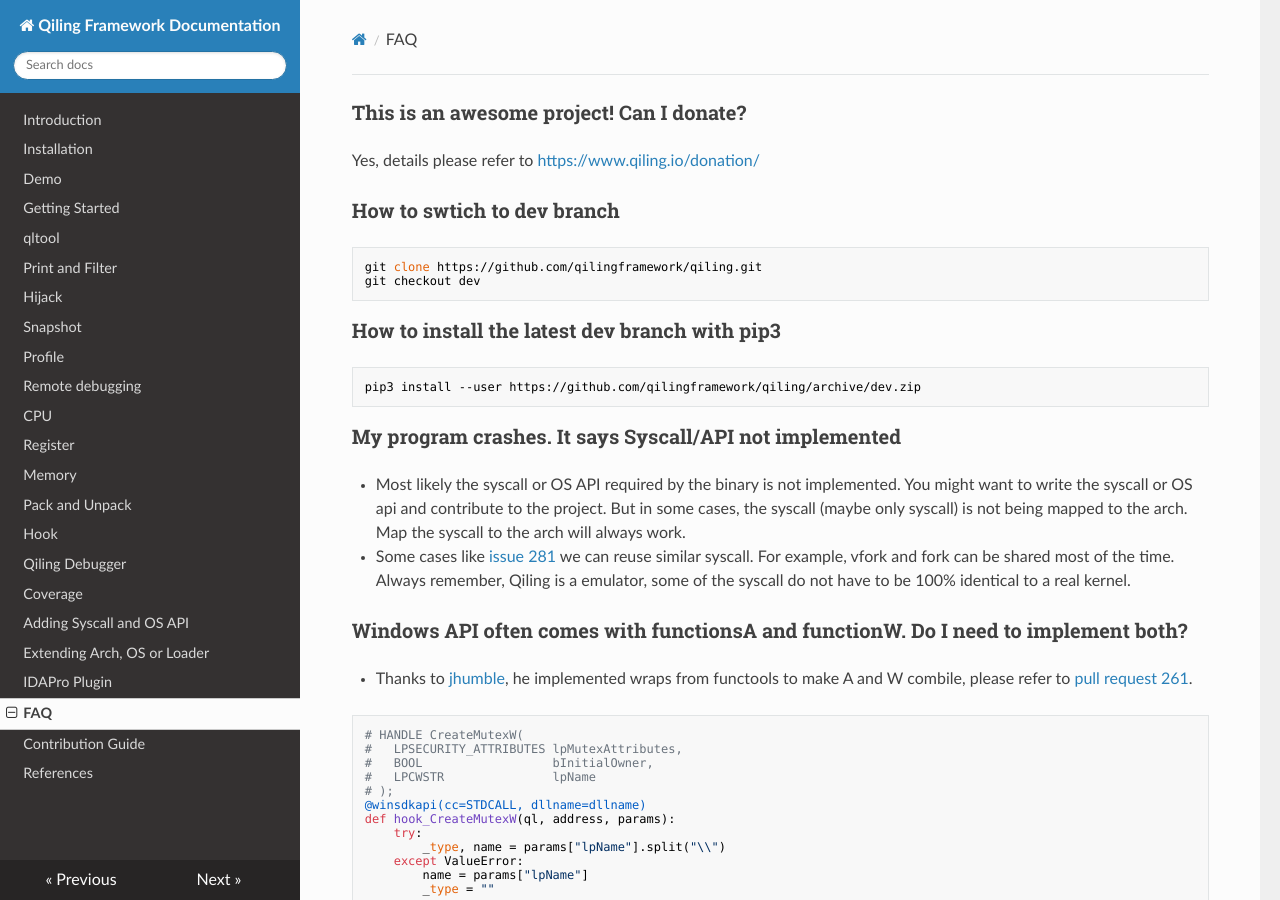
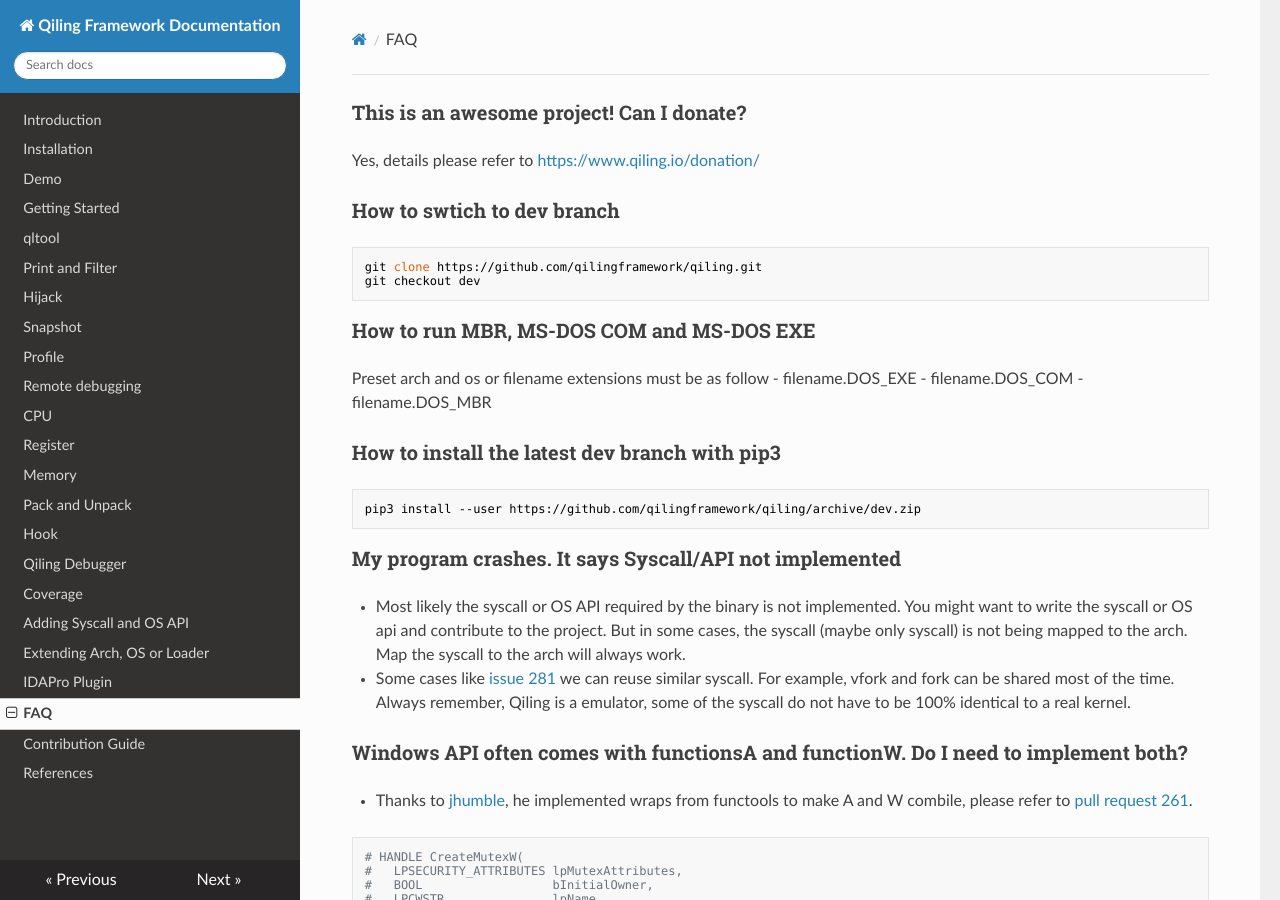
Before and after one commit to qilingframework/rtfd.io, an MkDocs documentation site: the page built from docs/faq.md, in a window 1280 px wide and 900 px high. Built offline with MkDocs 1.6.1, drawn with Linux system fonts in a browser that asks for light colours; nearby versions of some CDN libraries.

Commit message:
add notes for dos series file

````diff
--- a/docs/faq.md
+++ b/docs/faq.md
@@ -9,6 +9,13 @@ Yes, details please refer to [https://www.qiling.io/donation/](https://www.qilin
 git clone https://github.com/qilingframework/qiling.git
 git checkout dev
 ```
+
+### How to run MBR, MS-DOS COM and MS-DOS EXE
+Preset arch and os or filename extensions must be as follow
+- filename.DOS_EXE
+- filename.DOS_COM
+- filename.DOS_MBR
+
 
 ### How to install the latest dev branch with pip3
 ```
````
